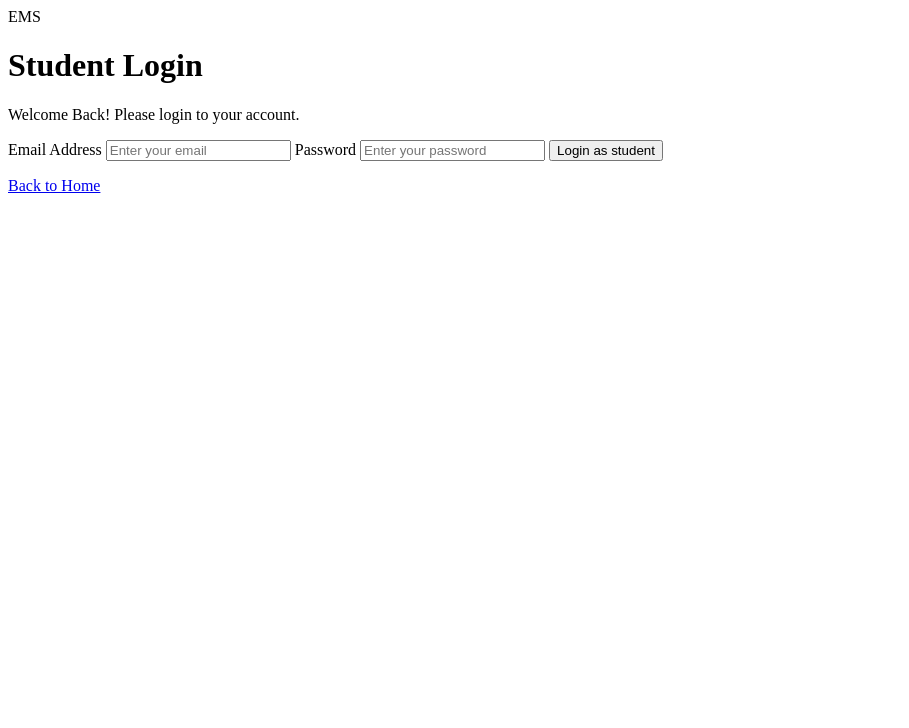
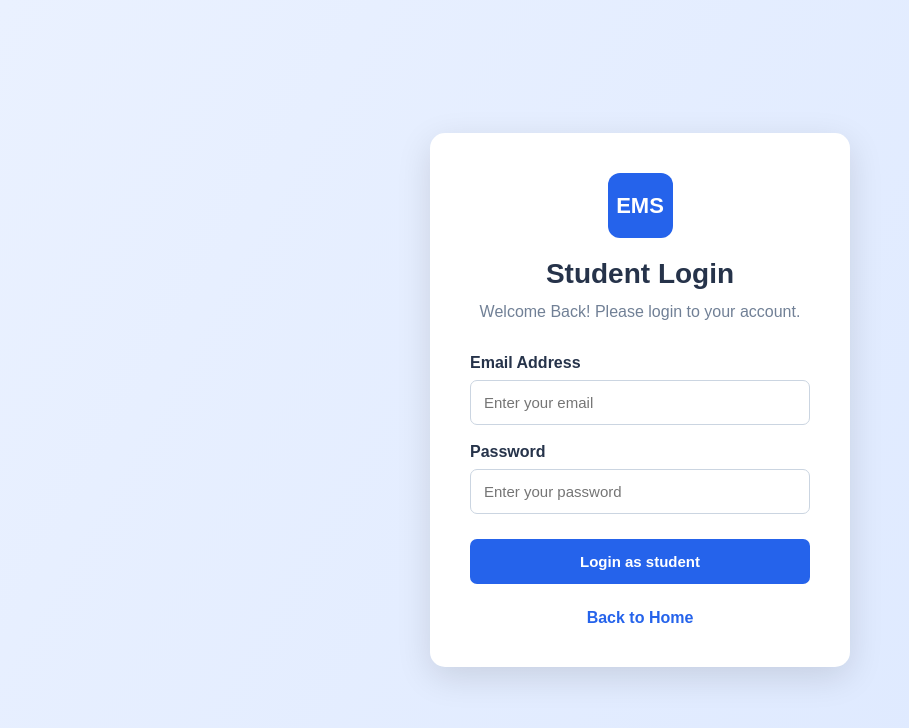
Before and after one commit to MiNi-AI-DEV/Exam_Management_Web_System, a plain HTML site: page student-login.html in a window 1280 px wide. Shown: the whole page, without its empty margins (0-909 px from the left). Drawn offline with Linux system fonts and the light colour scheme.

Commit message:
update login page

```diff
--- a/css/style.css
+++ b/css/style.css
@@ -286,3 +286,104 @@ footer p {
         max-width: 350px;
     }
 }
+
+
+/* =================================
+   LOGIN PAGE DESIGN
+================================= */
+
+.login-page {
+    min-height: 100vh;
+    display: flex;
+    justify-content: center;
+    align-items: center;
+    padding: 20px;
+    background: linear-gradient(120deg, #eaf1ff, #dce8ff);
+}
+
+.login-container {
+    width: 100%;
+    max-width: 420px;
+    background-color: white;
+    padding: 40px;
+    border-radius: 15px;
+    text-align: center;
+    box-shadow: 0 10px 35px rgba(0, 0, 0, 0.12);
+}
+
+.login-logo {
+    width: 65px;
+    height: 65px;
+    background-color: #2563eb;
+    color: white;
+    display: flex;
+    justify-content: center;
+    align-items: center;
+    margin: 0 auto 20px;
+    border-radius: 12px;
+    font-size: 22px;
+    font-weight: bold;
+}
+
+.login-container h1 {
+    font-size: 28px;
+    margin-bottom: 10px;
+    color: #26334a;
+}
+
+.login-subtitle {
+    color: #718096;
+    margin-bottom: 30px;
+    line-height: 1.5;
+}
+
+.login-container form {
+    text-align: left;
+}
+
+.login-container label {
+    display: block;
+    font-weight: bold;
+    margin-bottom: 8px;
+    margin-top: 18px;
+}
+
+.login-container input {
+    width: 100%;
+    padding: 13px;
+    border: 1px solid #cbd5e1;
+    border-radius: 7px;
+    font-size: 15px;
+    outline: none;
+}
+
+.login-container input:focus {
+    border-color: #2563eb;
+    box-shadow: 0 0 5px rgba(37, 99, 235, 0.25);
+}
+
+.login-submit {
+    width: 100%;
+    background-color: #2563eb;
+    color: white;
+    margin-top: 25px;
+    padding: 14px;
+}
+
+.login-submit:hover {
+    background-color: #1748b5;
+}
+
+.back-home {
+    margin-top: 25px;
+}
+
+.back-home a {
+    color: #2563eb;
+    text-decoration: none;
+    font-weight: bold;
+}
+
+.back-home a:hover {
+    text-decoration: underline;
+}
--- a/js/script.js
+++ b/js/script.js
@@ -15,3 +15,49 @@ function openLogin(userType) {
     }
 
 }
+
+// Open the correct login page
+
+function openLogin(userType) {
+
+    if (userType === "Admin") {
+
+        window.location.href = "admin-login.html";
+
+    }
+    else if (userType === "Student") {
+
+        window.location.href = "student-login.html";
+
+    }
+
+}
+
+
+// Handle login form submission
+
+function handleLogin(event, userType) {
+
+    event.preventDefault();
+
+    if (userType === "Admin") {
+
+        let email = document.getElementById("adminEmail").value;
+
+        let password = document.getElementById("adminPassword").value;
+
+        alert("Admin login form submitted!\nEmail: " + email);
+
+    }
+
+    else if (userType === "Student") {
+
+        let registrationId = document.getElementById("studentId").value;
+
+        let password = document.getElementById("studentPassword").value;
+
+        alert("Student login form submitted!\nRegistration ID: " + registrationId);
+
+    }
+
+}
--- a/student-login.html
+++ b/student-login.html
@@ -6,6 +6,8 @@
     <meta name="viewport" content="width=device-width, initial-scale=1.0">
 
     <title>Student Login - Exam Management System</title>
+    <link rel="stylesheet" href="css/style.css">
+
 </head>
 <body class="login-page">
 
```
